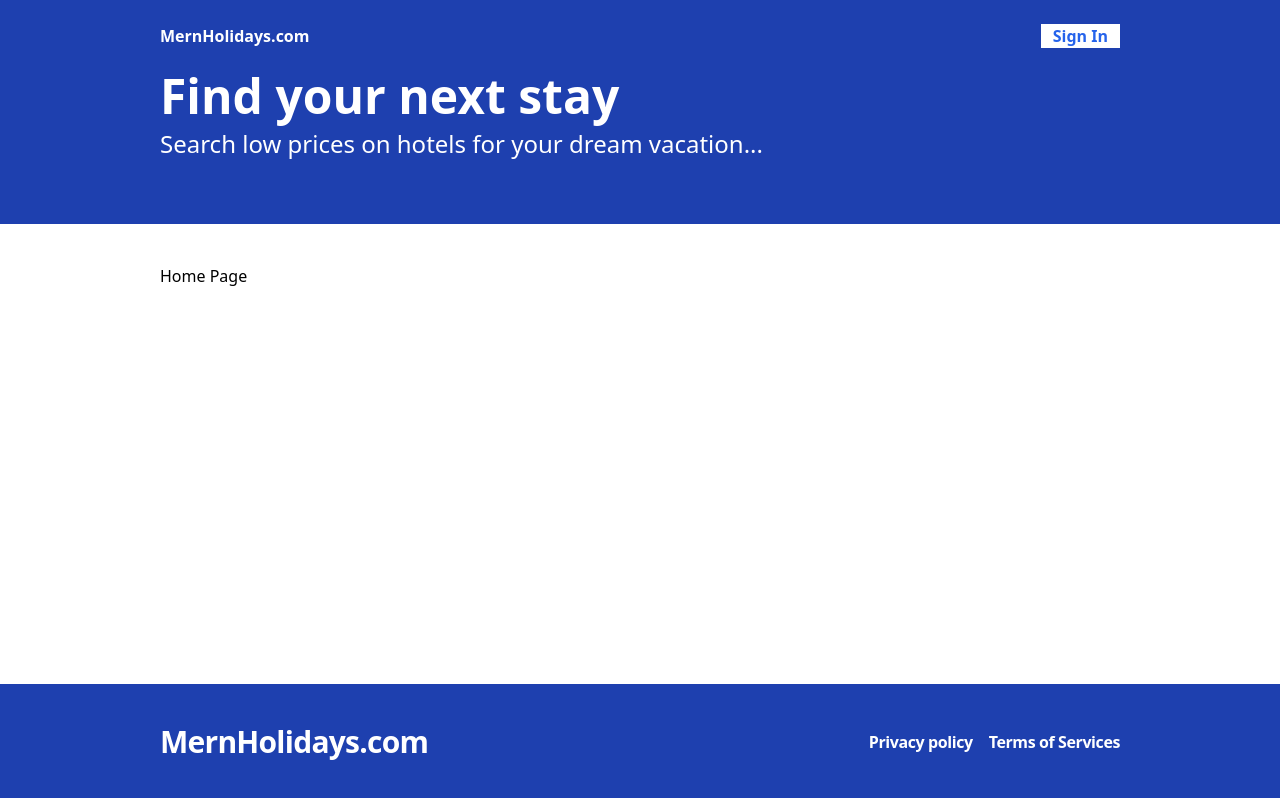
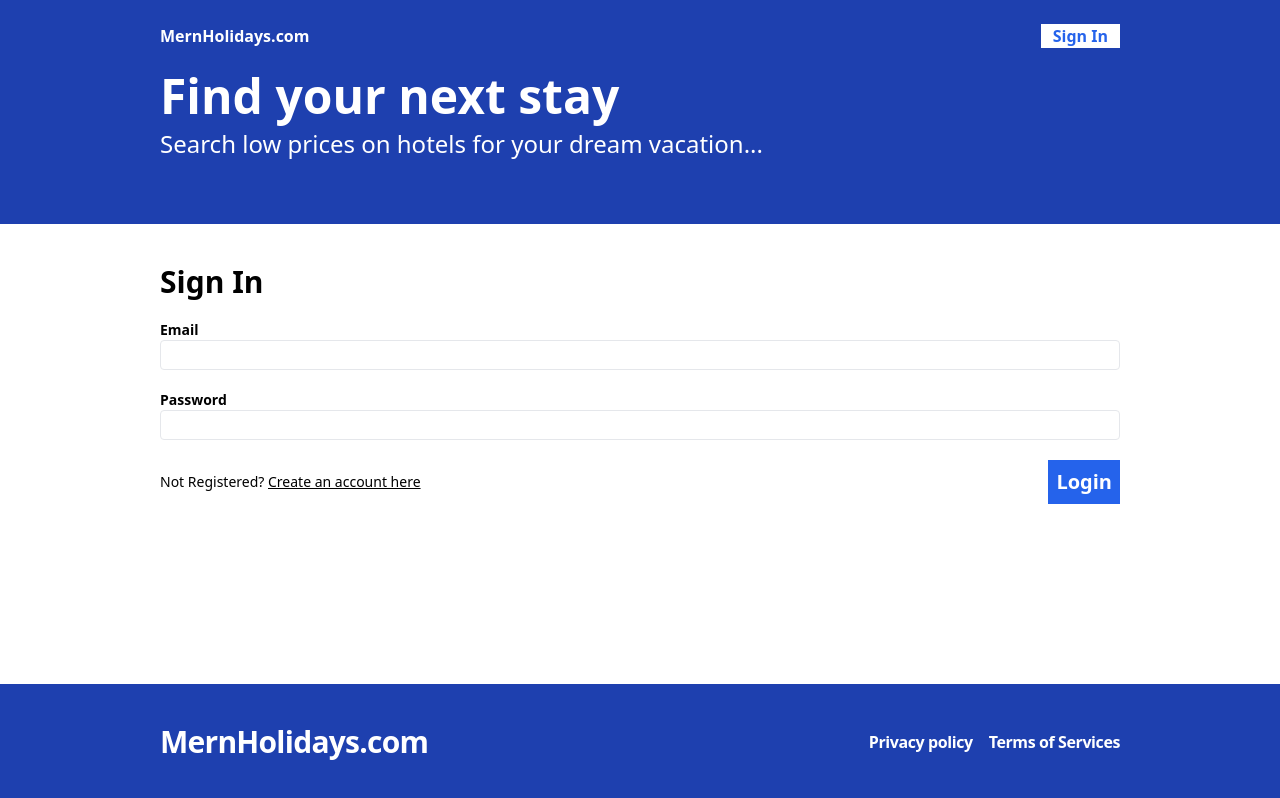
Before and after one commit to kartavya99/MERN-Booking-App, a React (Vite) app in the folder frontend/: page /sign-in in a window 1280 px wide. Before the commit this address led to /. Built offline with nearby package versions, Linux system fonts and the light colour scheme; no server answers.

Commit message:
signIn and SignOut functionality added on front-end

```diff
--- a/frontend/src/App.tsx
+++ b/frontend/src/App.tsx
@@ -6,6 +6,7 @@
 } from "react-router-dom";
 import Layout from "./layouts/Layout";
 import Register from "./pages/Register";
+import SignIn from "./pages/SignIn";
 
 function App() {
   return (
@@ -35,6 +36,14 @@
             </Layout>
           }
         />
+        <Route
+          path="/sign-in"
+          element={
+            <Layout>
+              <SignIn />
+            </Layout>
+          }
+        />
         <Route path="*" element={<Navigate to="/" />} />
       </Routes>
     </Router>
--- a/frontend/src/api-clients.ts
+++ b/frontend/src/api-clients.ts
@@ -1,4 +1,5 @@
 import { RegisterFormData } from "./pages/Register";
+import { SignInFromData } from "./pages/SignIn";
 const API_BASE_URL = import.meta.env.VITE_API_BASE_URL;
 
 export const register = async (formData: RegisterFormData) => {
@@ -18,6 +19,25 @@
   }
 };
 
+export const signIn = async (formData: SignInFromData) => {
+  const response = await fetch(`${API_BASE_URL}/api/auth/login`, {
+    method: "POST",
+    credentials: "include",
+    headers: {
+      "content-type": "application/json",
+    },
+    body: JSON.stringify(formData),
+  });
+
+  const body = await response.json();
+
+  if (!response.ok) {
+    throw new Error(body.message);
+  }
+
+  return body;
+};
+
 export const validateToken = async () => {
   const response = await fetch(`${API_BASE_URL}/api/auth/validate-token`, {
     credentials: "include",
@@ -28,3 +48,14 @@
   }
   return response.json();
 };
+
+export const singOut = async () => {
+  const response = await fetch(`${API_BASE_URL}/api/auth/logout`, {
+    credentials: "include",
+    method: "POST",
+  });
+
+  if (!response.ok) {
+    throw new Error("Error during singout");
+  }
+};
--- a/frontend/src/components/Header.tsx
+++ b/frontend/src/components/Header.tsx
@@ -1,5 +1,6 @@
 import { Link } from "react-router-dom";
 import { useAppContext } from "../context/AppContext";
+import SingOutButton from "./SignOutButton";
 
 const Header = () => {
   const { isLoggedIn } = useAppContext();
@@ -12,9 +13,19 @@
         <span className="flex space-x-2">
           {isLoggedIn ? (
             <>
-              <Link to="/my-bookings">My Bookings</Link>
-              <Link to="/my-hotels">My Hotels</Link>
-              <button>Sign Out</button>
+              <Link
+                className="flex items-center text-white px-3 font-bold hover:bg-blue-600"
+                to="/my-bookings"
+              >
+                My Bookings
+              </Link>
+              <Link
+                className="flex items-center text-white px-3 font-bold hover:bg-blue-600"
+                to="/my-hotels"
+              >
+                My Hotels
+              </Link>
+              <SingOutButton />
             </>
           ) : (
             <Link
--- /dev/null
+++ b/frontend/src/components/SignOutButton.tsx
@@ -0,0 +1,31 @@
+import { useMutation, useQueryClient } from "react-query";
+import * as apiClient from "../api-clients";
+import { useAppContext } from "../context/AppContext";
+
+const SignOutButton = () => {
+  const queryClient = useQueryClient();
+  const { showToast } = useAppContext();
+  const mutation = useMutation(apiClient.singOut, {
+    onSuccess: async () => {
+      await queryClient.invalidateQueries("validateToken");
+      showToast({ message: "Sing out successful", type: "SUCCESS" });
+    },
+    onError: (error: Error) => {
+      showToast({ message: error.message, type: "SUCCESS" });
+    },
+  });
+
+  const handleClick = () => {
+    mutation.mutate();
+  };
+  return (
+    <button
+      onClick={handleClick}
+      className="text-blue-600 px-3 font-bold bg-white hover:bg-grey-100"
+    >
+      Sing Out
+    </button>
+  );
+};
+
+export default SignOutButton;
--- a/frontend/src/pages/Register.tsx
+++ b/frontend/src/pages/Register.tsx
@@ -1,5 +1,5 @@
 import { useForm } from "react-hook-form";
-import { useMutation } from "react-query";
+import { useMutation, useQueryClient } from "react-query";
 import * as apiClient from "../api-clients";
 import { useAppContext } from "../context/AppContext";
 import { useNavigate } from "react-router-dom";
@@ -13,6 +13,7 @@
 };
 
 const Register = () => {
+  const queryClient = useQueryClient();
   const navigate = useNavigate();
   const { showToast } = useAppContext();
 
@@ -24,8 +25,9 @@
   } = useForm<RegisterFormData>();
 
   const mutation = useMutation(apiClient.register, {
-    onSuccess: () => {
+    onSuccess: async () => {
       showToast({ message: "Registration successful", type: "SUCCESS" });
+      await queryClient.invalidateQueries("validateToken");
       navigate("/");
     },
     onError: (error: Error) => {
--- /dev/null
+++ b/frontend/src/pages/SignIn.tsx
@@ -0,0 +1,88 @@
+import { useForm } from "react-hook-form";
+import { useMutation, useQueryClient } from "react-query";
+import * as apiClient from "../api-clients";
+import { useAppContext } from "../context/AppContext";
+import { Link, useNavigate } from "react-router-dom";
+
+export type SignInFromData = {
+  email: string;
+  password: string;
+};
+
+const SignIn = () => {
+  const queryClient = useQueryClient();
+
+  const { showToast } = useAppContext();
+  const navigate = useNavigate();
+  const {
+    register,
+    formState: { errors },
+    handleSubmit,
+  } = useForm<SignInFromData>();
+
+  const mutation = useMutation(apiClient.signIn, {
+    onSuccess: async () => {
+      console.log("User signed in");
+      showToast({ message: "Sign in SUccessful", type: "SUCCESS" });
+      await queryClient.invalidateQueries("validateToken");
+      navigate("/");
+    },
+    onError: (error: Error) => {
+      showToast({ message: error.message, type: "ERROR" });
+    },
+  });
+
+  const onSubmit = handleSubmit((data) => {
+    mutation.mutate(data);
+  });
+  return (
+    <form className="flex flex-col gap-5" onSubmit={onSubmit}>
+      <h1 className="text-3xl font-bold"> Sign In</h1>
+
+      <label className="text-grey-700 text-sm font-bold flex-1">
+        Email
+        <input
+          type="email"
+          className="border rounded w-full py-1 px-2 font-normal"
+          {...register("email", { required: "This field is required" })}
+        ></input>
+        {errors.email && (
+          <span className="text-red-500">{errors.email.message}</span>
+        )}
+      </label>
+      <label className="text-grey-700 text-sm font-bold flex-1">
+        Password
+        <input
+          type="password"
+          className="border rounded w-full py-1 px-2 font-normal"
+          {...register("password", {
+            required: "This field is required",
+            minLength: {
+              value: 6,
+              message: "Password must be at least 6 characters long",
+            },
+          })}
+        ></input>
+        {errors.password && (
+          <span className="text-red-500">{errors.password.message}</span>
+        )}
+      </label>
+      <span className="flex items-center justify-between">
+        <span className="text-sm ">
+          Not Registered?{" "}
+          <Link className="underline" to="/register">
+            Create an account here
+          </Link>
+        </span>
+        <button
+          type="submit"
+          className="bg-blue-600 text-white p-2 font-bold hover:bg-blue-500 text-xl"
+        >
+          Login
+        </button>
+      </span>
+    </form>
+  );
+};
+
+export default SignIn;
```
Also changed, not shown: 1 other file (tests, documents, lock files or other folders).
